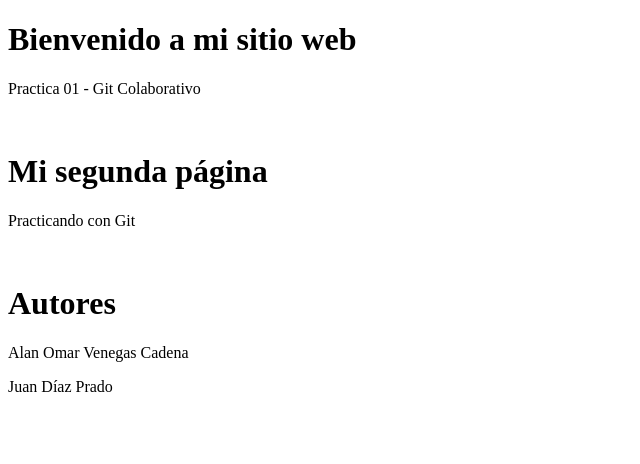
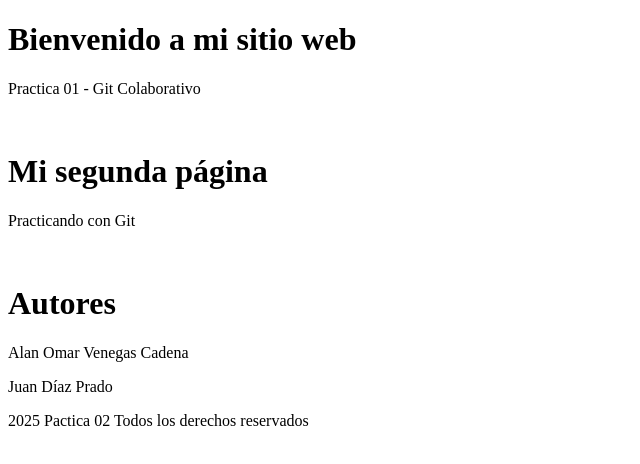
Before and after one commit to ABOK451/Practica01_AOVC, a plain HTML site: page index.html in a window 1280 px wide. Shown: the whole page, without its empty margins (0-640 px from the left). Drawn offline with Linux system fonts and the light colour scheme.

Commit message:
Agregando pie de pagina desde feacture-footer

```diff
--- a/index.html
+++ b/index.html
@@ -14,4 +14,7 @@
 	<p>Alan Omar Venegas Cadena </p>
 	<p>Juan Díaz Prado</p>
 </body>
+<footer>
+	<p>2025 Pactica 02 Todos los derechos reservados</p>
+</footer>
 </html>
```
